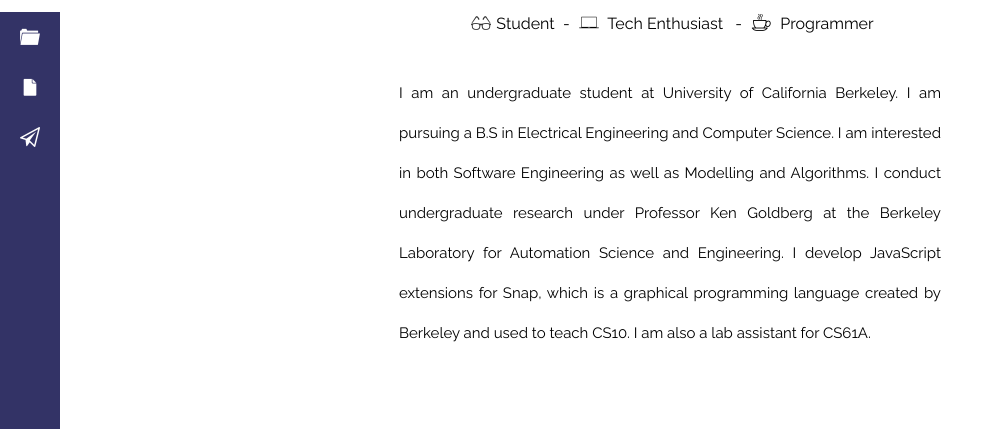
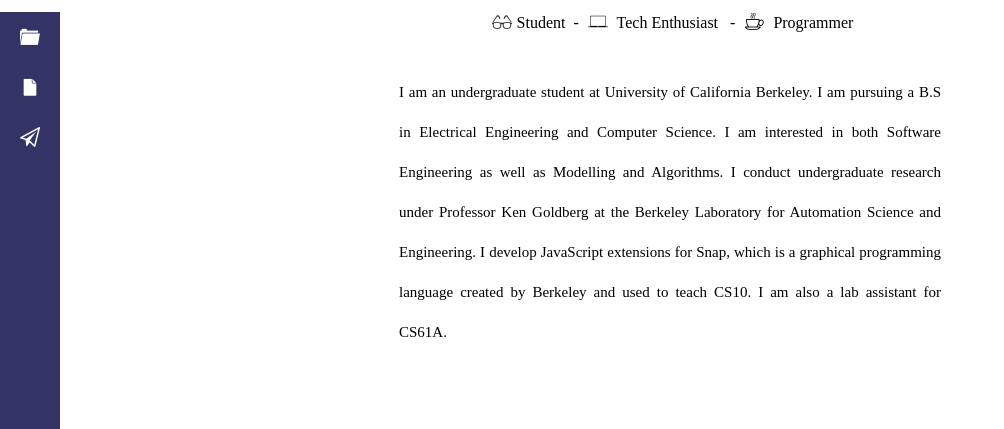
Before and after one commit to virajmahesh/virajmahesh.github.io, a plain HTML site: page index.html in a window 1280 px wide. Shown: the part 108-537 px from the top of the page, without its empty margins (0-1004 px from the left). Drawn offline with nearby package versions, Linux system fonts and the light colour scheme.

Commit message:
Font Changes. Branching at this point

```diff
--- a/css/style.css
+++ b/css/style.css
@@ -1,8 +1,8 @@
 body {
 	position: relative;
 	margin: 0px; /* No spacing between the body and the edge of the browser window */
-	font-family: 'Raleway', sans-serif;
-	font-weight: 300;
+	font-family: 'Open Sans', sans-serif thin;
+	font-weight: thin;
 	background: white;
 }
 
--- a/index.html
+++ b/index.html
@@ -1,7 +1,7 @@
 <html>
 	<head>
 		<!-- Adding Open Sans font from google -->
-		<link href="http://fonts.googleapis.com/css?family=Raleway:400,700" rel="stylesheet" type="text/css">
+		<link href='http://fonts.googleapis.com/css?family=Open+Sans:300' rel='stylesheet' type='text/css'>
 		<!-- Adding css -->
 		<link rel="stylesheet" type="text/css" href="css/style.css">
 		<!-- Adding jQuery and script.js -->
```
Also changed, not shown: projects.html (+1 -1 lines).
